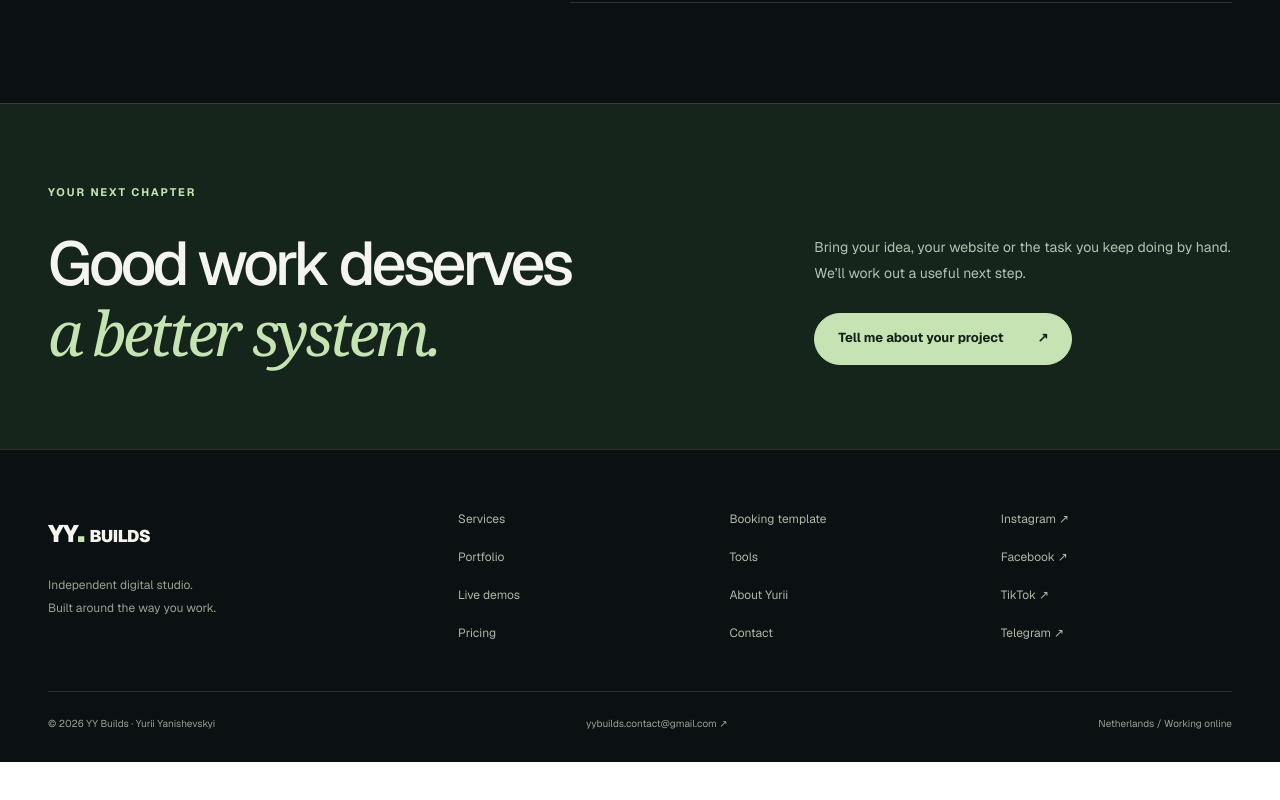
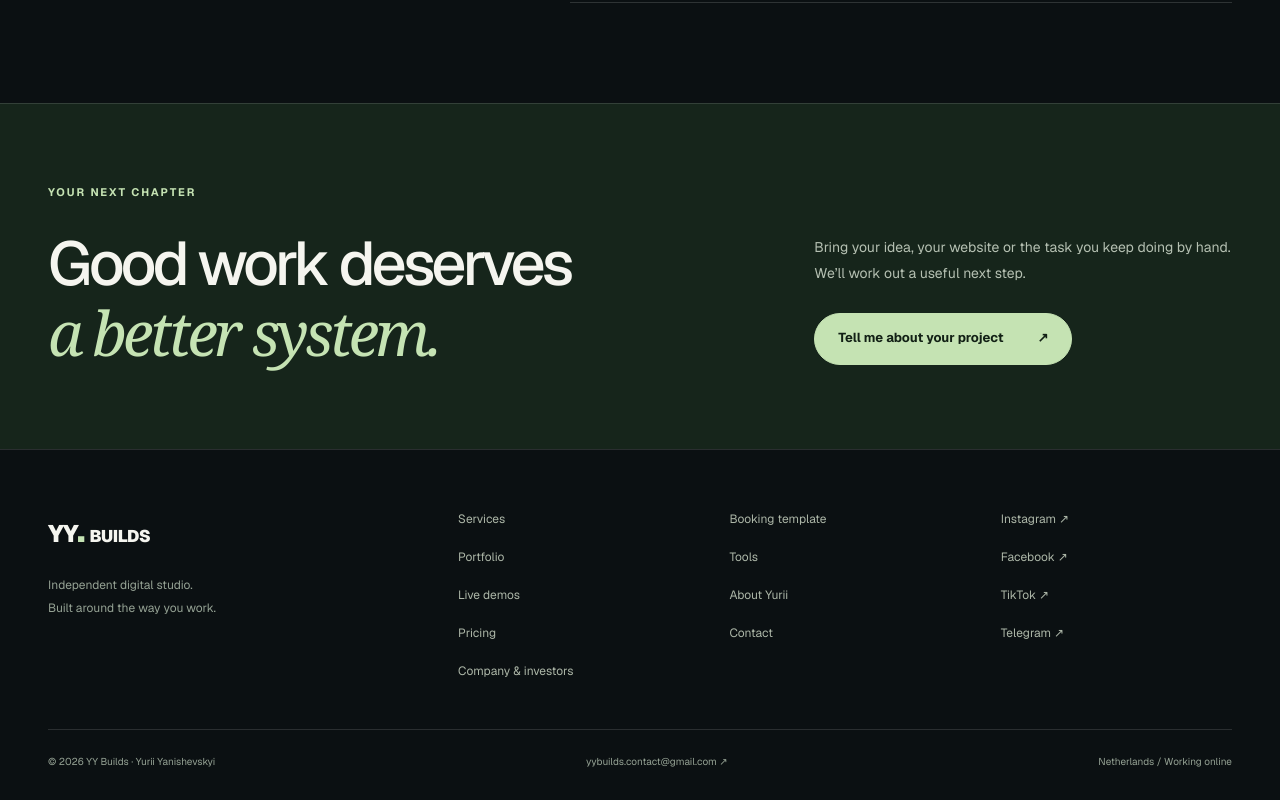
Before and after one commit to hellonexavo/nexavo, a Next.js app: page / in a window 1280 px wide. Shown: the part 6684-7484 px from the top of the page. Before the commit the page ends 7446 px from the top, so only its background shows below. Built offline with nearby package versions, Linux system fonts and the light colour scheme.

Commit message:
Link company overview in footer

```diff
--- a/app/components/StudioFrame.tsx
+++ b/app/components/StudioFrame.tsx
@@ -23,6 +23,7 @@ export function StudioFooter() {
             <Link href="/portfolio">Portfolio</Link>
             <Link href="/demos">Live demos</Link>
             <Link href="/pricing">Pricing</Link>
+            <Link href="/investors">Company & investors</Link>
           </nav>
           <nav aria-label="Resources">
             <Link href="/booking-template">Booking template</Link>
```
